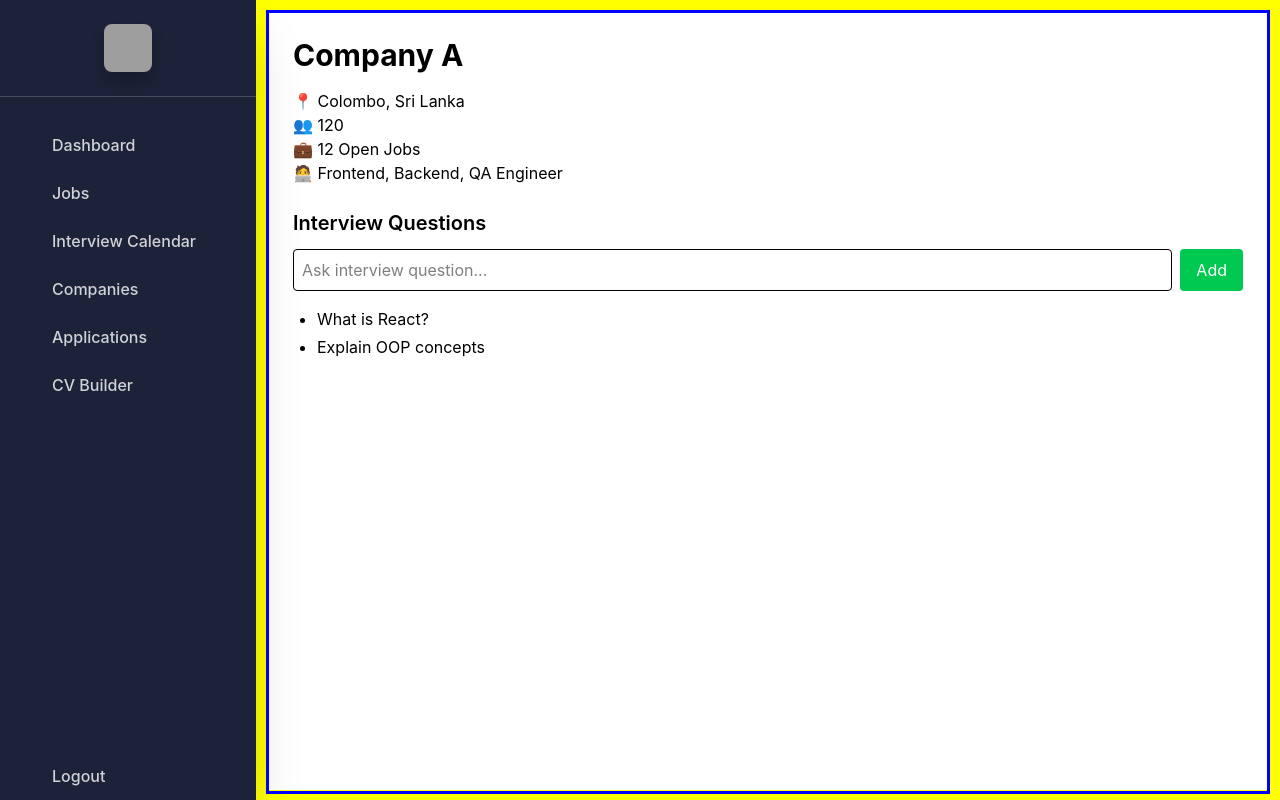
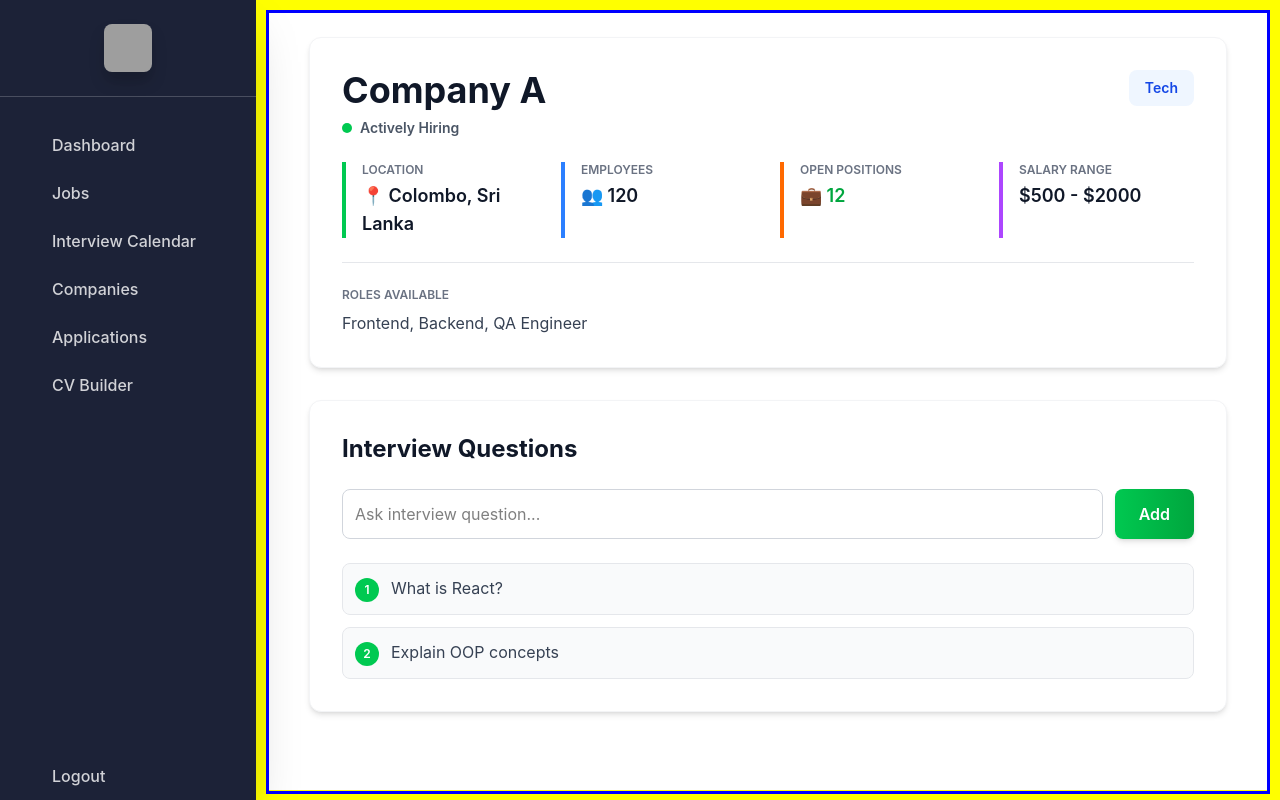
Before and after one commit to Sivajan-Jeyaseelan/careerbridgeproject, a Next.js app: page /candidate/companies/1 in a window 1280 px wide. Built offline with nearby package versions, Linux system fonts and the light colour scheme; grey boxes are pictures that could not be loaded.

Commit message:
created particular company page and made company cards attractive

```diff
--- a/app/candidate/companies/RenderCompanies.tsx
+++ b/app/candidate/companies/RenderCompanies.tsx
@@ -2,68 +2,74 @@ import React from 'react';
 
 export default function RenderCompanies({companies}: {companies: { name: string; employees: number; type: string; location: string; openJobs: number; roles: string; salary: string; hiringStatus: string }[]; }) {
 
-
     const items = companies.map((company, index) => (
-
-
         <li
             key={index}
-                className="p-5 rounded-2xl shadow-lg bg-white hover:shadow-xl hover:scale-[1.02] transition-all duration-300 cursor-pointer border-l-0 hover:border-l-4 hover:border-green-500"
+            className="mb-4 rounded-xl shadow-md bg-white hover:shadow-xl transition-all duration-300 cursor-pointer overflow-hidden border border-gray-100 hover:border-green-400"
         >
-                <h3 className="text-xl font-bold text-black drop-shadow-sm">
+            <div className="flex items-center justify-between p-6">
+                {/* Left Section - Company Info */}
+                <div className="flex-1">
+                    <h3 className="text-2xl font-bold text-gray-900 mb-3">
                         {company.name}
                     </h3>
-
-                <div className="fields grid grid-cols-2 gap-2 mt-2">
-                    <p className="text-sm text-black-100 mt-2">
-                        <span className="inline-block px-2 py-1 bg-white/20 rounded-full backdrop-blur-sm">
-                            Employees: {company.employees}
+                    <div className="flex items-center gap-4 flex-wrap">
+                        <div className="flex items-center gap-2">
+                            <span className="text-xs font-semibold text-gray-500 uppercase">Location</span>
+                            <span className="text-sm text-gray-700 font-medium">{company.location}</span>
+                        </div>
+                        <div className="h-1 w-1 rounded-full bg-gray-300"></div>
+                        <div className="flex items-center gap-2">
+                            <span className="text-xs font-semibold text-gray-500 uppercase">Type</span>
+                            <span className="inline-block px-3 py-1 bg-blue-50 text-blue-700 text-xs font-semibold rounded-full">
+                                {company.type}
                             </span>
-                    </p>
-                    <p className="text-sm text-black mt-2">
-                        <span className="inline-block px-2 py-1 bg-white/20 rounded-full backdrop-blur-sm">
-                            Type: {company.type}
-                        </span>
-                    </p>
-                    <p className="text-sm text-black mt-2">
-                        <span className="inline-block px-2 py-1 bg-white/20 rounded-full backdrop-blur-sm">
-                            Location: {company.location}
-                        </span>
-                    </p>
-                    <p className="text-sm text-black mt-2">
-                        <span className="inline-block px-2 py-1 bg-white/20 rounded-full backdrop-blur-sm">
-                            Open Jobs: {company.openJobs}
-                        </span>
-                    </p>
-                    <p className="text-sm text-black mt-2">
-                        <span className="inline-block px-2 py-1 bg-white/20 rounded-full backdrop-blur-sm">
-                            Roles: {company.roles}
-                        </span>
-                    </p>
+                        </div>
+                        <div className="h-1 w-1 rounded-full bg-gray-300"></div>
+                        <div className="flex items-center gap-2">
+                            <span className="text-xs font-semibold text-gray-500 uppercase">Employees</span>
+                            <span className="text-sm text-gray-700 font-medium">{company.employees}</span>
+                        </div>
+                    </div>
                 </div>
 
+                {/* Middle Section - Job Details */}
+                <div className="flex-1 border-l border-gray-200 pl-6 mx-6">
+                    <div className="grid grid-cols-2 gap-4">
+                        <div>
+                            <p className="text-xs font-semibold text-gray-500 uppercase mb-1">Open Positions</p>
+                            <p className="text-2xl font-bold text-green-600">{company.openJobs}</p>
+                        </div>
+                        <div>
+                            <p className="text-xs font-semibold text-gray-500 uppercase mb-1">Salary Range</p>
+                            <p className="text-sm text-gray-700 font-semibold">{company.salary}</p>
+                        </div>
+                        <div className="col-span-2">
+                            <p className="text-xs font-semibold text-gray-500 uppercase mb-1">Roles Available</p>
+                            <p className="text-sm text-gray-700 truncate">{company.roles}</p>
+                        </div>
+                    </div>
+                </div>
 
-                <button className="mt-4 px-4 py-2 text-sm bg-green-500 text-white rounded-lg hover:bg-green-600 transition cursor-pointer">
-                    View Career Portal
+                {/* Right Section - Status & CTA */}
+                <div className="flex flex-col items-end gap-3 pl-6">
+                    <div className="flex items-center gap-2">
+                        <span className="h-2 w-2 rounded-full bg-green-500"></span>
+                        <span className="text-xs font-semibold text-gray-600">{company.hiringStatus}</span>
+                    </div>
+                    <button className="px-6 py-2.5 text-sm font-semibold bg-gradient-to-r from-green-500 to-green-600 text-white rounded-lg hover:from-green-600 hover:to-green-700 transition-all duration-300 shadow-md hover:shadow-lg">
+                        View Portal
                     </button>
+                </div>
+            </div>
         </li>
-
-
     ));
 
     return (
-
-        <div className="companies-list">
-
-            <ul>
+        <div className="companies-list px-6">
+            <ul className="space-y-0">
                 {items}
             </ul>
-
-
-
         </div>
-
     );
-
-
 }
--- a/app/candidate/companies/[id]/page.tsx
+++ b/app/candidate/companies/[id]/page.tsx
@@ -64,16 +64,18 @@ export default function CompanyDetailsPage() {
   const params = useParams();
   const id = params.id as string;
 
-  const [company, setCompany] = useState<typeof mockCompanies[0] | null>(null);
-  const [questions, setQuestions] = useState<string[]>([]);
-  const [input, setInput] = useState<string>("");
+  const [isLoaded, setIsLoaded] = React.useState(false);
+  const [company, setCompany] = React.useState<typeof mockCompanies[0] | null>(null);
+  const [questions, setQuestions] = React.useState<string[]>([]);
+  const [input, setInput] = React.useState<string>("");
 
-  useEffect(() => {
+  React.useEffect(() => {
     const foundCompany = mockCompanies.find((c) => c.id === id);
     setCompany(foundCompany || null);
     if (foundCompany) {
       setQuestions(foundCompany.interviewQuestions);
     }
+    setIsLoaded(true);
   }, [id]);
 
   const addQuestion = () => {
@@ -82,56 +84,119 @@ export default function CompanyDetailsPage() {
     setInput("");
   };
 
+  if (!isLoaded) {
+    return (
+      <div className="content-component p-6 px-10">
+        <div className="flex items-center justify-center py-20">
+          <div className="animate-pulse flex space-x-4">
+            <div className="h-12 w-12 bg-gray-300 rounded-full"></div>
+            <div className="space-y-3">
+              <div className="h-4 w-32 bg-gray-300 rounded"></div>
+              <div className="h-4 w-24 bg-gray-300 rounded"></div>
+            </div>
+          </div>
+        </div>
+      </div>
+    );
+  }
+
   if (!company) {
     return (
-      <div className="content-component p-6">
-        <h1>Company not found</h1>
+      <div className="content-component p-6 px-10">
+        <div className="rounded-xl shadow-md bg-white border border-gray-100 p-8">
+          <h1 className="text-2xl font-bold text-gray-900">Company not found</h1>
+          <p className="text-gray-600 mt-2">The company you're looking for doesn't exist.</p>
+        </div>
       </div>
     );
   }
 
   return (
-    <div className="content-component p-6">
+    <div className="content-component p-6 px-10">
 
-      {/* COMPANY INFO */}
-      <h1 className="text-3xl font-bold mb-4">{company.name}</h1>
+      {/* COMPANY INFO CARD */}
+      <div className="mb-8 rounded-xl shadow-md bg-white border border-gray-100 overflow-hidden">
+        <div className="p-8">
+          <div className="flex items-start justify-between mb-6">
+            <div>
+              <h1 className="text-4xl font-bold text-gray-900 mb-2">{company.name}</h1>
+              <div className="flex items-center gap-2">
+                <span className="h-2.5 w-2.5 rounded-full bg-green-500"></span>
+                <span className="text-sm font-semibold text-gray-600">{company.hiringStatus}</span>
+              </div>
+            </div>
+            <div className="text-right">
+              <span className="inline-block px-4 py-2 bg-blue-50 text-blue-700 text-sm font-semibold rounded-lg">
+                {company.type}
+              </span>
+            </div>
+          </div>
 
-      <p>📍 {company.location}</p>
-      <p>👥 {company.employees}</p>
-      <p>💼 {company.openJobs} Open Jobs</p>
-      <p>🧑‍💻 {company.roles}</p>
+          <div className="grid grid-cols-2 md:grid-cols-4 gap-6">
+            <div className="border-l-4 border-green-500 pl-4">
+              <p className="text-xs font-semibold text-gray-500 uppercase mb-1">Location</p>
+              <p className="text-lg font-semibold text-gray-900">📍 {company.location}</p>
+            </div>
+            <div className="border-l-4 border-blue-500 pl-4">
+              <p className="text-xs font-semibold text-gray-500 uppercase mb-1">Employees</p>
+              <p className="text-lg font-semibold text-gray-900">👥 {company.employees}</p>
+            </div>
+            <div className="border-l-4 border-orange-500 pl-4">
+              <p className="text-xs font-semibold text-gray-500 uppercase mb-1">Open Positions</p>
+              <p className="text-lg font-semibold text-green-600">💼 {company.openJobs}</p>
+            </div>
+            <div className="border-l-4 border-purple-500 pl-4">
+              <p className="text-xs font-semibold text-gray-500 uppercase mb-1">Salary Range</p>
+              <p className="text-lg font-semibold text-gray-900">{company.salary}</p>
+            </div>
+          </div>
+
+          <div className="mt-6 pt-6 border-t border-gray-200">
+            <p className="text-xs font-semibold text-gray-500 uppercase mb-2">Roles Available</p>
+            <p className="text-gray-700">{company.roles}</p>
+          </div>
+        </div>
+      </div>
 
       {/* INTERVIEW SECTION */}
-      <div className="mt-6">
-
-        <h2 className="text-xl font-semibold mb-3">
-          Interview Questions
-        </h2>
+      <div className="rounded-xl shadow-md bg-white border border-gray-100 overflow-hidden">
+        <div className="p-8">
+          <h2 className="text-2xl font-bold text-gray-900 mb-6">Interview Questions</h2>
 
           {/* INPUT BOX */}
-        <div className="flex gap-2 mb-4">
+          <div className="flex gap-3 mb-6">
             <input
               value={input}
               onChange={(e) => setInput(e.target.value)}
               placeholder="Ask interview question..."
-            className="border p-2 rounded w-full"
+              className="flex-1 border border-gray-300 p-3 rounded-lg focus:outline-none focus:ring-2 focus:ring-green-500 focus:border-transparent"
             />
-
             <button
               onClick={addQuestion}
-            className="bg-green-500 text-white px-4 py-2 rounded"
+              className="bg-gradient-to-r from-green-500 to-green-600 text-white px-6 py-3 rounded-lg hover:from-green-600 hover:to-green-700 transition-all duration-300 font-semibold shadow-md hover:shadow-lg"
             >
               Add
             </button>
           </div>
 
           {/* LIST */}
-        <ul className="list-disc pl-6 space-y-1">
+          {questions.length > 0 ? (
+            <ul className="space-y-3">
               {questions.map((q: string, i: number) => (
-            <li key={i}>{q}</li>
+                <li key={i} className="flex items-start gap-3 p-3 bg-gray-50 rounded-lg border border-gray-200 hover:bg-gray-100 transition-all">
+                  <span className="flex-shrink-0 w-6 h-6 rounded-full bg-green-500 text-white flex items-center justify-center text-xs font-semibold mt-0.5">
+                    {i + 1}
+                  </span>
+                  <span className="text-gray-700 flex-1">{q}</span>
+                </li>
               ))}
             </ul>
-
+          ) : (
+            <div className="text-center py-8 text-gray-500">
+              <p className="text-sm">No interview questions yet. Add one to get started!</p>
+            </div>
+          )}
+        </div>
       </div>
 
     </div>
```
Also changed, not shown: app/candidate/companies/page.tsx (line endings or trailing spaces), folderstuctre.txt. Lines whose indentation alone changed are shown as unchanged.
